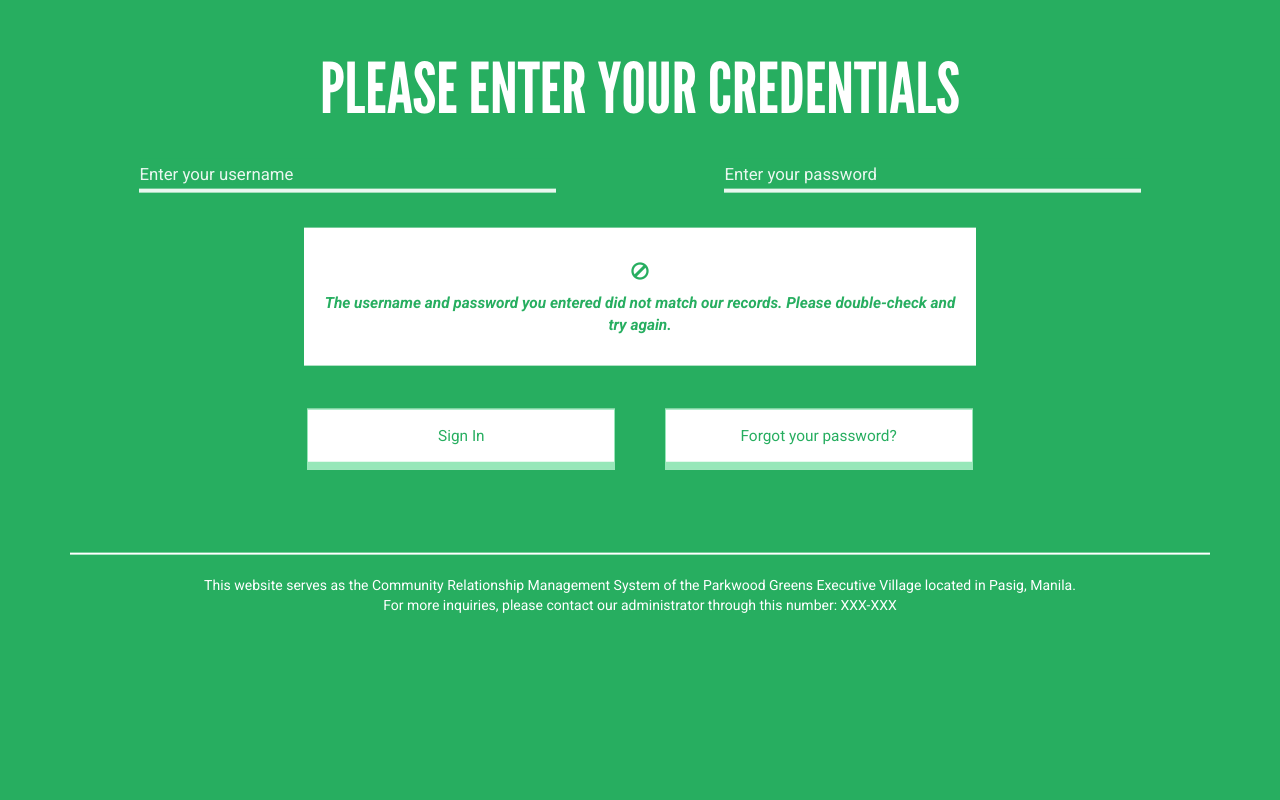
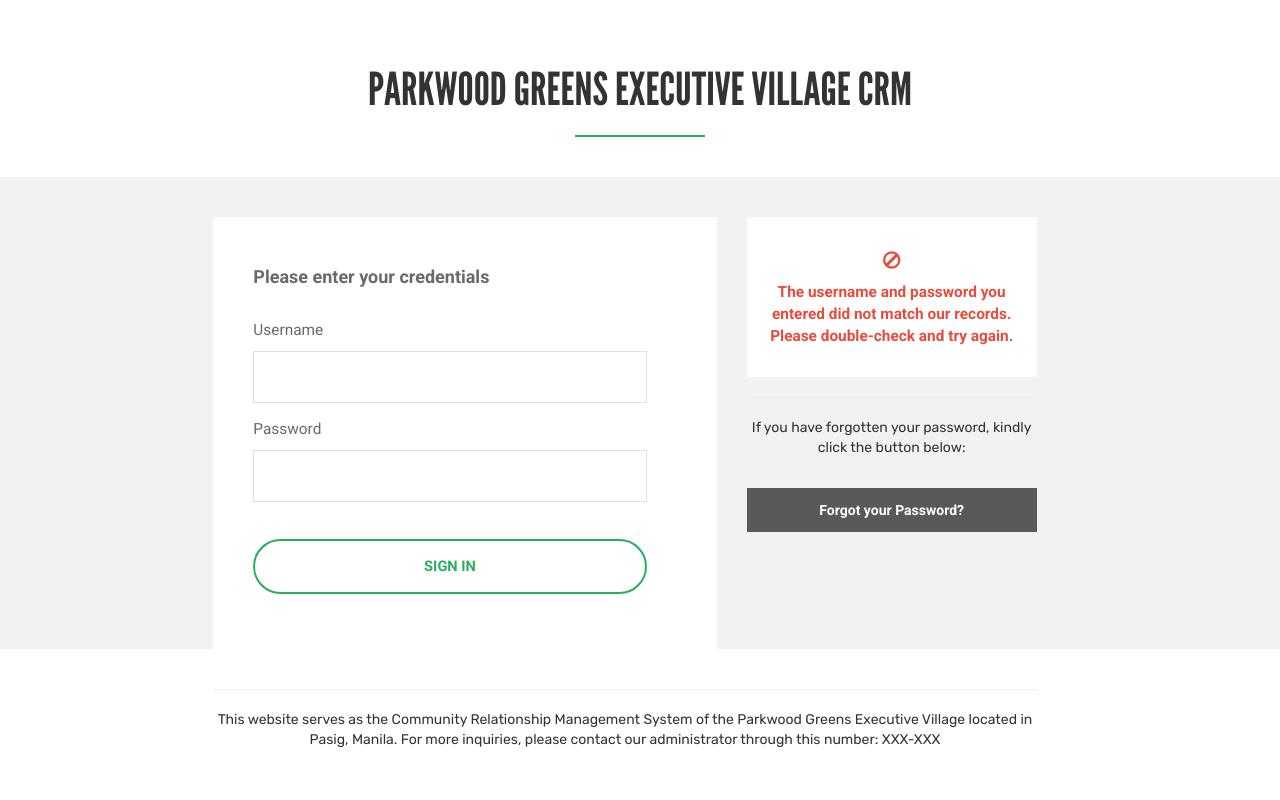
Before and after one commit to undrftd/pgevCI, a CodeIgniter app: page /pgevCI/index.php/login/validate_login in a window 1280 px wide. Run offline with CodeIgniter, Linux system fonts and the light colour scheme; data that the repository does not hold is empty; some libraries are stand-ins or nearby versions.

Commit message:
Front-end v14

```diff
--- a/application/views/template.php
+++ b/application/views/template.php
@@ -17,8 +17,8 @@
 	    <!-- Latest compiled and minified JavaScript -->
 	    <script src="https://ajax.googleapis.com/ajax/libs/jquery/3.1.1/jquery.min.js"></script>
 	    <script src="https://maxcdn.bootstrapcdn.com/bootstrap/3.3.7/js/bootstrap.min.js" integrity="sha384-Tc5IQib027qvyjSMfHjOMaLkfuWVxZxUPnCJA7l2mCWNIpG9mGCD8wGNIcPD7Txa" crossorigin="anonymous"></script>
-	    <link href="https://fonts.googleapis.com/css?family=Roboto:300,300i,400,400i,700,700i" rel="stylesheet">
-	    <link rel="stylesheet" type="text/css" href="<?php echo base_url(); ?>public/css/login.css">
+	    <link href="https://fonts.googleapis.com/css?family=Roboto:300,300i,400,400i,700,700i|Rubik:400,400i" rel="stylesheet">
+	    <link rel="stylesheet" type="text/css" href="<?php echo base_url(); ?>public/css/main.css">
  	</head>
 
 	<body>
--- a/application/views/view_login.php
+++ b/application/views/view_login.php
@@ -1,52 +1,98 @@
-<div class="container">
+<div class="login-content">
 
-      <div class="header">
-        <h1> Please enter your credentials</h1>
-      </div>
+  <div class="header text-center">
+
+    <br><br>
+    <h2> Parkwood Greens Executive Village CRM </h2>
+    <hr class="row-hr">
 
     <br>
 
+  </div>
+
+  <br><br>
+
 <form action="<?php echo base_url(); ?>login/validate_login" method="POST">
   <div class="row">
-          <div class="col-lg-6">
+    <div class="col-xs-12 col-sm-12 col-md-5 col-md-offset-2">
+
+      <div class="login-form">
+
           <div class="form-group">
-              <input type="text" name="username" class="form-control" id="user-name" aria-label="..." placeholder="Enter your username">
+
+          <h4> Please enter your credentials  </h4><br>
+
+          <div class="row">
+            <div class="col-xs-12 col-sm-12">
+              <div class="form-group">
+                <p> Username </p>
+                <input type="text" name="username" class="form-control" id="user-name" aria-label="...">
               </div><!-- /input-group -->
             </div><!-- /.col-lg-6 -->
 
-          <div class="col-lg-6">
+            <div class="col-xs-12 col-sm-12">
               <div class="form-group">
-              <input type="password" name="password" class="form-control" id="user-password" aria-label="..." placeholder="Enter your password">
+                <p> Password </p>
+                <input type="password" name="password" class="form-control" id="user-password" aria-label="...">
               </div><!-- /input-group -->
             </div><!-- /.col-lg-6 -->
           </div><!-- /.row -->
 
-      </br>
+          <br>
+
+          <div class="row">
+
+              <div class="col-xs-12">
+                <button type="submit" class="btn btn-custom-4">Sign In</button>
+              </div>
+
+          </div>
+
+        </div>
+
+      </div>
+
+    </div>
+
+    <div class="col-xs-12 col-sm-12 col-md-3">
+
+      <div class="forgot-password text-center">
 
         <?php if(!empty($message)){ ?>
-        <p class ="error-message"> <span class="glyphicon glyphicon-ban-circle btn-lg"></span> <br><?php echo $message; ?><br></p>
+          <p class ="error-login"> <span class="glyphicon glyphicon-ban-circle btn-lg"></span> <br><?php echo $message; ?><br>
+          </p>
         <?php } ?>
 
-        </br>
+        <hr>
+
+        <p class="footer-note"> If you have forgotten your password, kindly click the button below: </p><br>
+
+        <button type="button" class="btn btn-custom-7">Forgot your Password?</button>
+
+      </div>
+
+      <br><br>
+
+    </div>
+
+  </div><!-- /.row -->
   <!-- Standard button -->
-        <div class="action-buttons text-center">
-
-         <button type="submit" class="btn btn-custom">Sign In</button>
-
-         <button type="button" class="btn btn-custom">Forgot your password?</button>
-
   </div>
 </form>
 
 <br>
-      <br>
+
+<div class="row">
+
+  <div class="col-xs-12 col-sm-12 col-md-8 col-md-offset-2 text-center">
 
     <hr>
 
-      <p> This website serves as the Community Relationship Management System of the Parkwood Greens Executive Village located in Pasig, Manila.
-        <br> For more inquiries, please contact our administrator through this number: XXX-XXX </p>
+    <p class="footer-note"> This website serves as the Community Relationship Management System of the Parkwood Greens Executive Village located in Pasig, Manila.
+      For more inquiries, please contact our administrator through this number: XXX-XXX </p>
 
-      <br>
-      <br>
+    <br><br>
 
   </div>
+
+</div>
--- a/public/css/main.css
+++ b/public/css/main.css
@@ -189,7 +189,7 @@ body {
   background-color: white;
   border: 2px solid #27ae60;
   padding: 15px;
-  width: 55%;
+  width: 75%;
   border-radius: 30px;
   font-size: 0.95em;
   opacity: 1;
@@ -423,7 +423,7 @@ table td {
   margin-bottom: 20px;
 }
 
-#sel1 {
+#sel1, #user-name, #user-password {
   border-radius: 0;
   color: #696969;
   box-shadow: none;
@@ -433,7 +433,7 @@ table td {
   transition: all 0.4s ease-in-out;
 }
 
-#sel1:focus {
+#sel1:focus, #user-name:focus, #user-password:focus {
   border: 1px solid #27ae60;
 }
 
@@ -479,6 +479,60 @@ table td {
   text-align: center;
 }
 
+/*new login form */
+
+.header {
+  margin-top: 5px;
+  background-color: white;
+}
+
+.header h2 {
+  font-family: 'League-Gothic', sans-serif;
+  font-size: 3.25em;
+  text-transform: uppercase;
+}
+
+.row-hr {
+  margin-top: 20px;
+  width: 10%;
+  border: 1px solid #27ae60;
+}
+
+.login-content {
+  background-color: #f2f2f2;
+}
+
+.login-form {
+    padding: 40px;
+    background: white;
+    font-family: 'Roboto';
+    font-size: 1.1em;
+    width: 100%;
+    margin: 0 auto;
+}
+
+.login-form button {
+  width: 100%;
+}
+
+.error-login {
+  padding: 20px;
+  padding-bottom: 30px;
+  background-color: white;
+  color: #e74c3c;
+  width: 100%;
+  margin: 0 auto;
+  font-weight: 700;
+  font-size: 1.1em;
+  text-align: center;
+}
+
+.footer-note {
+  font-family: 'Rubik', sans-serif;
+}
+
+/*end form*/
+
 @media(min-width:768px) {
    #wrapper {
        padding-left: 200px;
@@ -509,8 +563,8 @@ table td {
 
 @media(max-width:768px), (max-width:1024px) {
 
-.information, .admin-message p, .header-style, .success-message, .error-message {
-  margin-left: 15px;
+.row {
+    margin-left: 0px;
   }
 
 .btn-custom {
@@ -562,7 +616,11 @@ table td {
 .btn-custom-4 {
   width: 100%;
   margin-top: 10px;
-    margin-left: 15px;
+  margin-left: -10px;
+}
+
+.login-form .btn-custom-4 {
+  margin-left: 0px;
 }
 
 .form-group #sel1 {
@@ -570,11 +628,7 @@ table td {
     margin: 0 auto;
   }
 
-  .not-important {
-      display: none;
-    }
-
-  #not-important {
+.not-important, #not-important{
     display: none;
   }
 
@@ -594,8 +648,12 @@ table td {
   text-align: justify;
 }
 
-  .success-message p {
+.footer-note, .login-form, .success-message p {
   text-align: center;
+}
+
+.footer-note {
+  padding: 10px;
 }
 
 }
```
Also changed, not shown: application/views/view_admindues_user.php (+6 -2 lines). Lines whose indentation alone changed are shown as unchanged.
